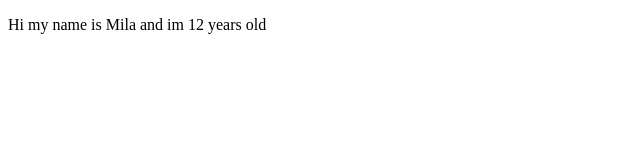
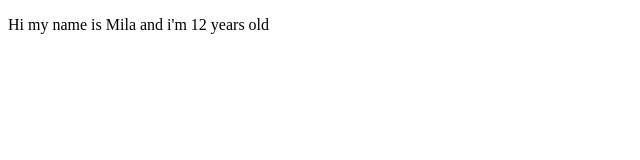
Before and after one commit to FireBozos/Learning, a plain HTML site: page index.html in a window 1280 px wide. Shown: the full height of the page, 0-640 px from the left. Drawn offline with Linux system fonts and the light colour scheme.

Commit message:
Update index.html

```diff
--- a/index.html
+++ b/index.html
@@ -7,6 +7,6 @@
   </head>
   <body>
     <!-- Good Job, fix the grammer and then I have a new tsk for you -->
-    <p>Hi my name is Mila and im 12 years old</p>
+    <p>Hi my name is Mila and i'm 12 years old</p>
   </body>
 </html>
```
